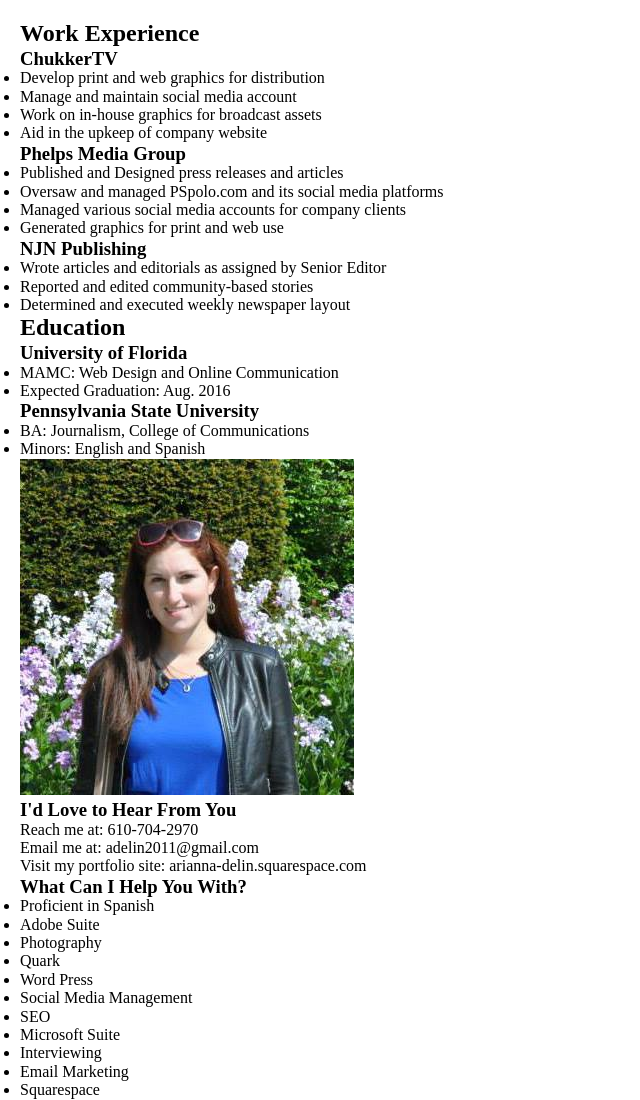
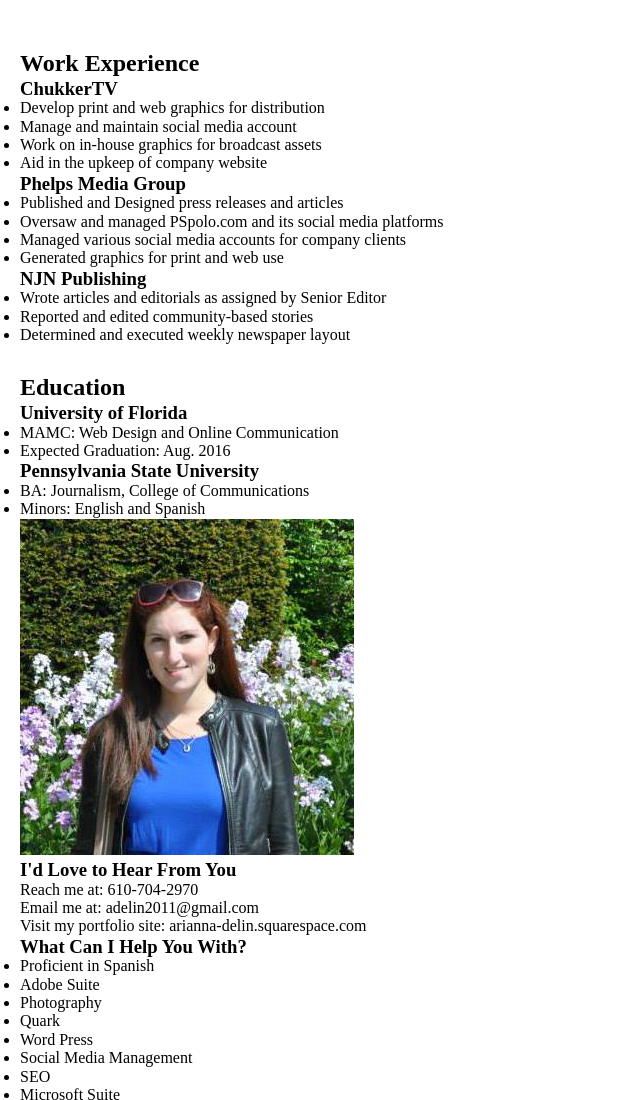
Before and after one commit to adelin2011/project_resume_Delin_Arianna, a plain HTML site: page index.html in a window 1280 px wide. Shown: the top 1100 px of the page, without its empty margins (0-640 px from the left). Drawn offline with nearby package versions, Linux system fonts and the light colour scheme; a script that the page names is missing.

Commit message:
Added CSS styling with padding for #work

```diff
--- a/css/main.css
+++ b/css/main.css
@@ -11,3 +11,8 @@
 	padding-right: 20px;
 	padding-bottom: 20px;
 }
+
+#work{
+	padding-top: 30px;
+	padding-bottom: 30px;
+}
```
